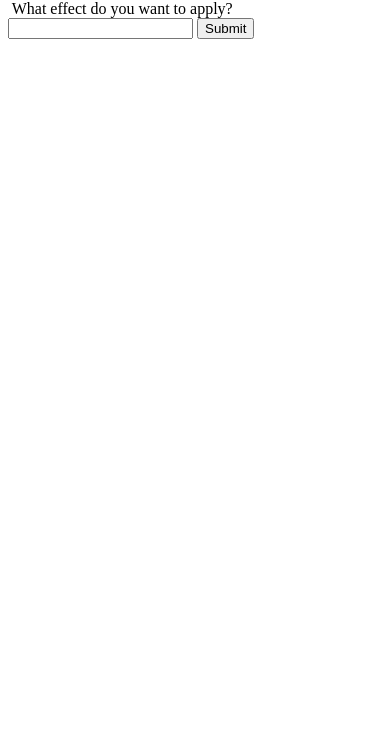
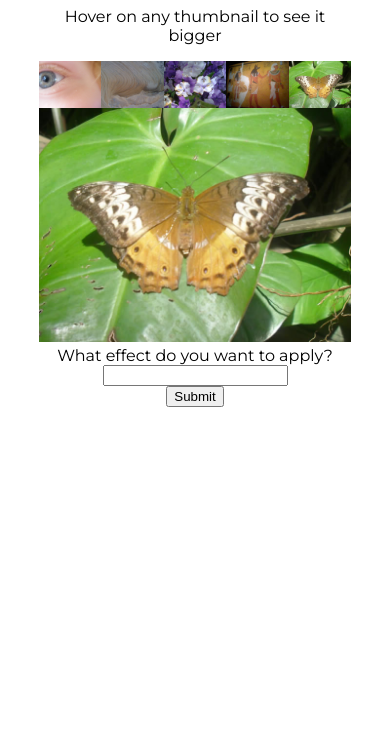
Before and after one commit to ivan-chen-github/final, a plain HTML site: page index.html in a window 390 px wide. Shown: the part 114-844 px from the top of the page. Drawn offline with Linux system fonts and the light colour scheme.

Commit message:
Added base html, some css for mobile

```diff
--- a/index.html
+++ b/index.html
@@ -3,16 +3,35 @@
 
 <head>
     <meta charset="utf-8">
+    <link rel="stylesheet" a href="styles/style.css">
+    <link rel="preconnect" href="https://fonts.gstatic.com">
+    <link href="https://fonts.googleapis.com/css2?family=Montserrat&display=swap" rel="stylesheet">
 </head>
 
 <body>
-    <h1>Welcome to our gallery</h1>
-    <p>Hover on any thumbnail to see it bigger</p>
-    <div id="thumb-bar"> </div>
-    <img class="displayed-img">
-    <label>What effect do you want to apply?</label>
-    <input id="effect" type="text">
-    <button>Submit</button>
+    <header>
+        <h1>Welcome to our gallery</h1>
+    </header>
+    <main>
+        <figcaption>
+        <p>Hover on any thumbnail to see it bigger</p>
+        </figcaption>
+        <figure>
+            <div id="thumb-bar">
+                <img src="images/pic1.jpg" alt="Eyes">
+                <img src="images/pic2.jpg" alt="Wavey pattern">
+                <img src="images/pic3.jpg" alt="Flowers">
+                <img src="images/pic4.jpg" alt="Anubis and ancient Egyptian stuff">
+                <img src="images/pic5.jpg" alt="Butterfly on a leaf">
+            </div>
+        </figure>
+        <figure>
+            <img class="displayed-img" src="images/pic5.jpg" alt="Butterfly on a leaf">
+        </figure>
+        <label>What effect do you want to apply?</label>
+        <input id="effect" type="text">
+        <button>Submit</button>
+    </main>
 </body>
 
 </html>
--- a/styles/style.css
+++ b/styles/style.css
@@ -1,3 +1,50 @@
+body {
+    font-family: 'Montserrat', sans-serif;
+    width: 80%;
+    margin:auto;
+}
+
+#thumb-bar{
+    display: flex;
+}
+
 div img {
     width: 20%;
 }
+
+h1 {
+    text-align: center;
+}
+
+p {
+    text-align: center;
+}
+
+figure {
+    width: 100%;
+    margin:auto
+}
+
+.displayed-img {
+    width: 100%;
+}
+
+label {
+    display:block;
+    text-align: center;
+}
+input {
+    display:block;
+    margin:auto;
+}
+button {
+    display:block;
+    margin:auto;
+}
+
+
+@media screen and (min-width: 640px) {
+    body {
+    background-color: peachpuff;
+    }
+}
```
